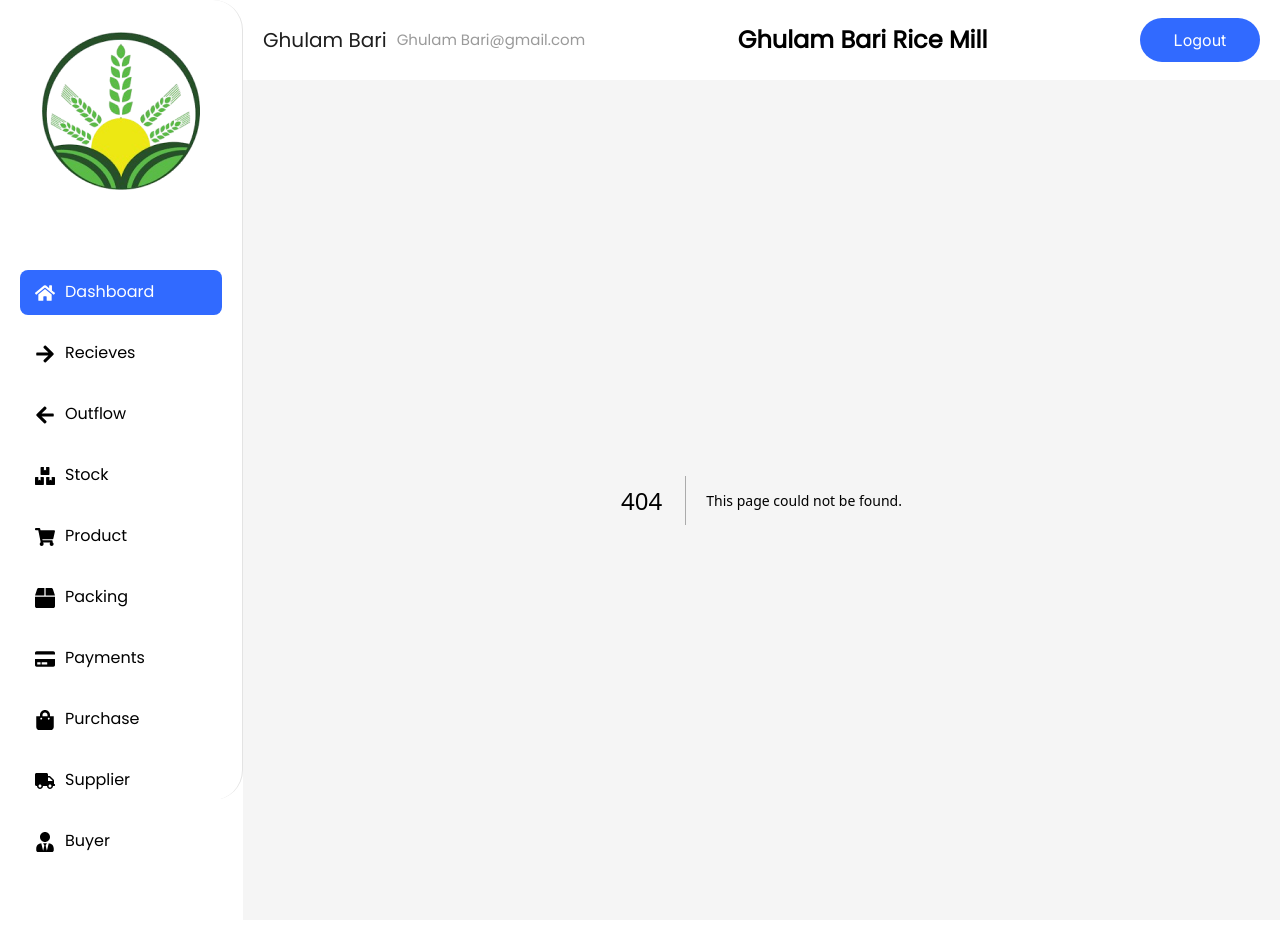
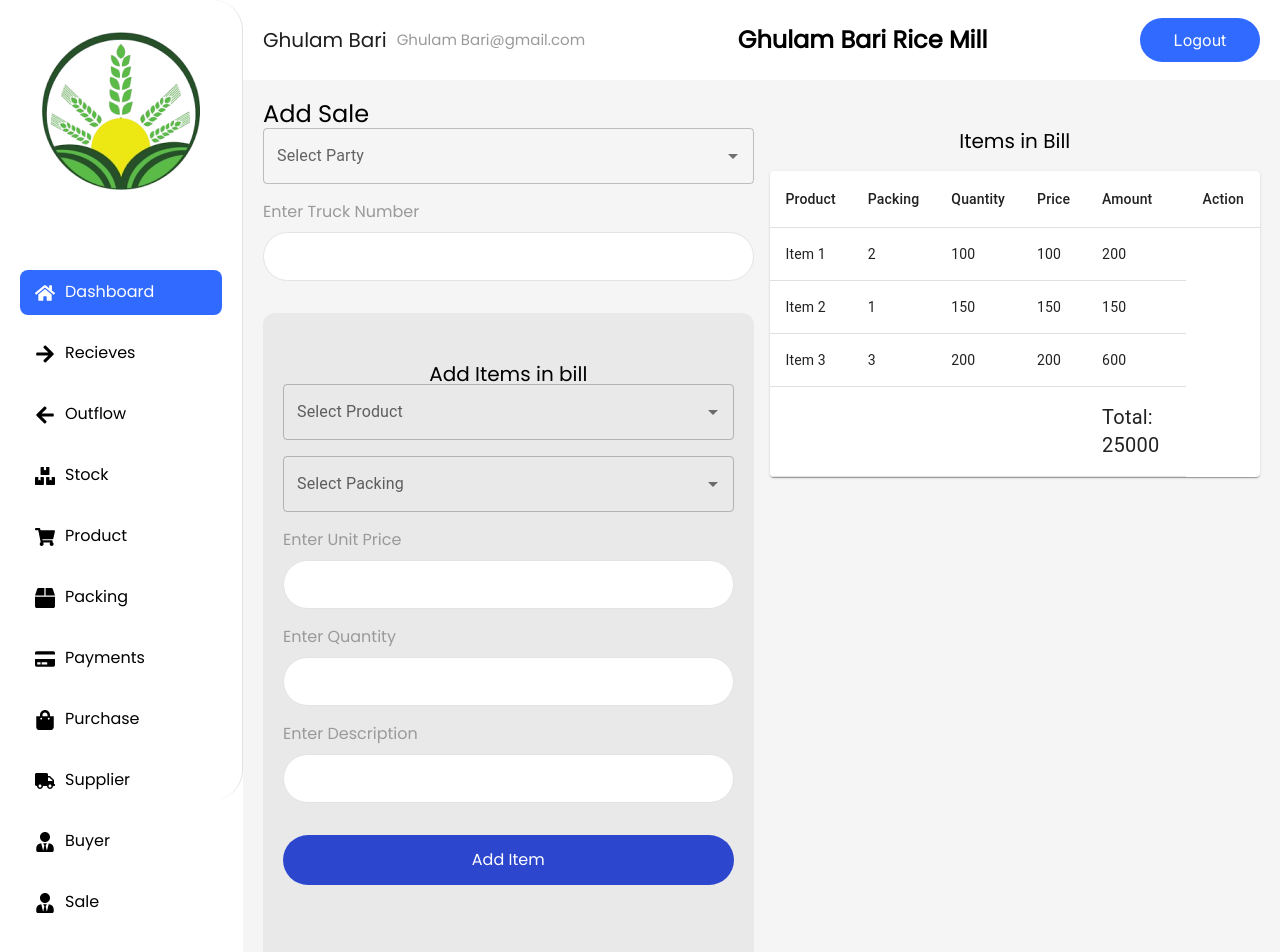
Before and after one commit to aqibjawad/rice_mill, a Next.js app: page /addSale in a window 1280 px wide. Before the commit this address had no page. Shown: the top 952 px of the page. Before the commit the page ends 920 px from the top, so only its background shows below. Built offline with nearby package versions, Linux system fonts and the light colour scheme.

Commit message:
add sale and sale dipslay UI done

```diff
--- /dev/null
+++ b/app/addSale/page.jsx
@@ -0,0 +1,89 @@
+import React from "react";
+import Grid from '@mui/material/Grid';
+
+import styles from "../../styles/addSale.module.css"
+
+import DropDown from "@/components/generic/dropdown";
+import InputWithTitle from "@/components/generic/InputWithTitle";
+
+import TableSale from "./tableSale"
+
+const Page = () => {
+    return (
+        <Grid container spacing={2}>
+            <Grid item xs={6}>
+                <div className={styles.saleHead}>
+                    Add Sale
+                </div>
+                <Grid className="mt-10" container spacing={2}>
+                    <Grid item xs={12}>
+                        <DropDown
+                            title="Select Party"
+                            // options={supplierList}
+                            // onChange={handleDropdownChange}
+                            // value={dropdownValues.sup_id}
+                            name="sup_id"
+                        />
+                    </Grid>
+                    <Grid item xs={12}>
+                        <InputWithTitle title={"Enter Truck Number"} />
+                    </Grid>
+
+                    <div className={styles.saleSec}>
+                        <div className={styles.itemBill}>
+                            Add Items in bill
+                        </div>
+
+                        <Grid className="mt-10" container spacing={2}>
+                            <Grid item xs={12}>
+                                <DropDown
+                                    title="Select Product"
+                                    // options={supplierList}
+                                    // onChange={handleDropdownChange}
+                                    // value={dropdownValues.sup_id}
+                                    name="sup_id"
+                                />
+                            </Grid>
+
+                            <Grid className="mt-5" item xs={12}>
+                                <DropDown
+                                    title="Select Packing"
+                                    // options={supplierList}
+                                    // onChange={handleDropdownChange}
+                                    // value={dropdownValues.sup_id}
+                                    name="sup_id"
+                                />
+                            </Grid>
+
+                            <Grid className="mt-5" item xs={12}>
+                                <InputWithTitle title={"Enter Unit Price"} />
+                            </Grid>
+
+
+                            <Grid className="mt-5" item xs={12}>
+                                <InputWithTitle title={"Enter Quantity"} />
+                            </Grid>
+
+
+                            <Grid className="mt-5" item xs={12}>
+                                <InputWithTitle title={"Enter Description"} />
+                            </Grid>
+
+                            <div className={styles.addItemBtn}>
+                                Add Item
+                            </div>
+                        </Grid>
+                    </div>
+
+                </Grid>
+
+            </Grid>
+            <Grid item xs={6}>
+                <TableSale />
+            </Grid>
+
+        </Grid>
+    );
+}
+
+export default Page;
--- /dev/null
+++ b/app/addSale/tableSale.jsx
@@ -0,0 +1,64 @@
+import React from "react";
+import styles from "../../styles/addSale.module.css";
+import { Table, TableBody, TableCell, TableContainer, TableHead, TableRow, Paper, IconButton } from '@mui/material';
+
+const TableSale = () => {
+    // Sample data for the table
+    const items = [
+        { id: 1, name: "Item 1", quantity: 2, price: 100 },
+        { id: 2, name: "Item 2", quantity: 1, price: 150 },
+        { id: 3, name: "Item 3", quantity: 3, price: 200 },
+    ];
+
+    // Function to handle deletion
+    const handleDelete = (id) => {
+        console.log(`Delete item with id: ${id}`);
+        // Implement your logic to remove the item from the list here
+    };
+
+    return (
+        <div>
+            <div className={styles.itemBill}>
+                Items in Bill
+            </div>
+            <TableContainer component={Paper} style={{ marginTop: '20px' }}>
+                <Table>
+                    <TableHead>
+                        <TableRow>
+                            <TableCell> Product </TableCell>
+                            <TableCell> Packing </TableCell>
+                            <TableCell> Quantity </TableCell>
+                            <TableCell> Price </TableCell>
+                            <TableCell> Amount </TableCell>
+                            <TableCell> Action </TableCell>
+                        </TableRow>
+
+                    </TableHead>
+                    <TableBody>
+                        {items.map((item) => (
+                            <TableRow key={item.id}>
+                                <TableCell>{item.name}</TableCell>
+                                <TableCell>{item.quantity}</TableCell>
+                                <TableCell>{item.price}</TableCell>
+                                <TableCell>{item.price}</TableCell>
+                                <TableCell>{item.quantity * item.price}</TableCell>
+
+                            </TableRow>
+                        ))}
+
+                        <TableRow>
+                            <TableCell></TableCell>
+                            <TableCell></TableCell>
+                            <TableCell></TableCell>
+                            <TableCell></TableCell>
+                            <TableCell style={{fontSize:"20px"}}>Total: 25000</TableCell>
+
+                        </TableRow>
+                    </TableBody>
+                </Table>
+            </TableContainer>
+        </div>
+    );
+}
+
+export default TableSale;
--- /dev/null
+++ b/app/sale/page.jsx
@@ -0,0 +1,61 @@
+"use client";
+
+import React, { useState, useEffect } from "react";
+import styles from "../../styles/packing.module.css";
+import {
+  Skeleton,
+  Table,
+  TableBody,
+  TableCell,
+  TableContainer,
+  TableHead,
+  TableRow,
+  Paper,
+} from "@mui/material";
+import { MdDelete, MdEdit } from "react-icons/md";
+import AddPacking from "../../components/stock/addPacking";
+import { packings } from "../../networkApi/Constants";
+import APICall from "../../networkApi/APICall";
+
+import Swal from 'sweetalert2';
+
+import Link from "next/link";
+
+const Page = () => {
+
+  return (
+    <div className={styles.pageContainer}>
+      <div className={styles.container}>
+        <div className={styles.leftSection}>Sale</div>
+        <div className={styles.rightSection}>
+          <div className={styles.rightItemExp}>
+            <Link href="/addSale">
+                + Add
+            </Link>
+          </div>
+          <div className={styles.rightItem}>date</div>
+          <div className={styles.rightItem}>view all</div>
+          <div className={styles.rightItemExp}>export</div>
+        </div>
+      </div>
+
+      <div className={styles.contentContainer}>
+        <TableContainer component={Paper}>
+          <Table>
+            <TableHead>
+              <TableRow>
+                <TableCell>Sr.</TableCell>
+                <TableCell>Packing Weight</TableCell>
+                <TableCell>Actions</TableCell>
+              </TableRow>
+            </TableHead>
+
+          </Table>
+        </TableContainer>
+      </div>
+
+    </div>
+  );
+};
+
+export default Page;
--- a/components/sidebar.jsx
+++ b/components/sidebar.jsx
@@ -40,6 +40,7 @@ const SideBar = () => {
     { name: "Purchase", href: "/purchase", icon: <FaShoppingBag /> },
     { name: "Supplier", href: "/supplier", icon: <FaTruck /> },
     { name: "Buyer", href: "/Buyer", icon: <FaUserTie /> },
+    { name: "Sale", href: "/sale", icon: <FaUserTie /> },
     // { name: "Supplier Ledger", href: "/supplier_ledger", icon: <FaUserTie /> },
   ];
 
--- /dev/null
+++ b/styles/addSale.module.css
@@ -0,0 +1,47 @@
+.saleHead {
+    font-family: "regular";
+    font-size: 24px;
+    font-weight: 500;
+    line-height: 28.13px;
+    text-align: left;
+}
+
+.saleSec {
+    background: #E9E9E9;
+    width: 100%;
+    height: 720px;
+    top: 402px;
+    left: 276px;
+    border-radius: 12px;
+    margin-left: 1rem;
+    margin-top: 2rem;
+    padding: 20px;
+}
+
+.itemBill {
+    font-family: "regular";
+    font-size: 20px;
+    font-weight: 500;
+    line-height: 18.75px;
+    text-align: center;
+    margin-top: 2rem;
+}
+
+.addItemBtn {
+    width: 100%;
+    height: 50px;
+    border-radius: 30px;
+    background: #2C46CE;
+    text-align: center;
+    font-family: "regular";
+    font-size: 16px;
+    font-weight: 500;
+    line-height: 18.75px;
+    color: white;
+
+    display: flex;
+    align-items: center;
+    justify-content: center;
+    margin-top: 2rem;
+    margin-left: 1rem;
+}
```
